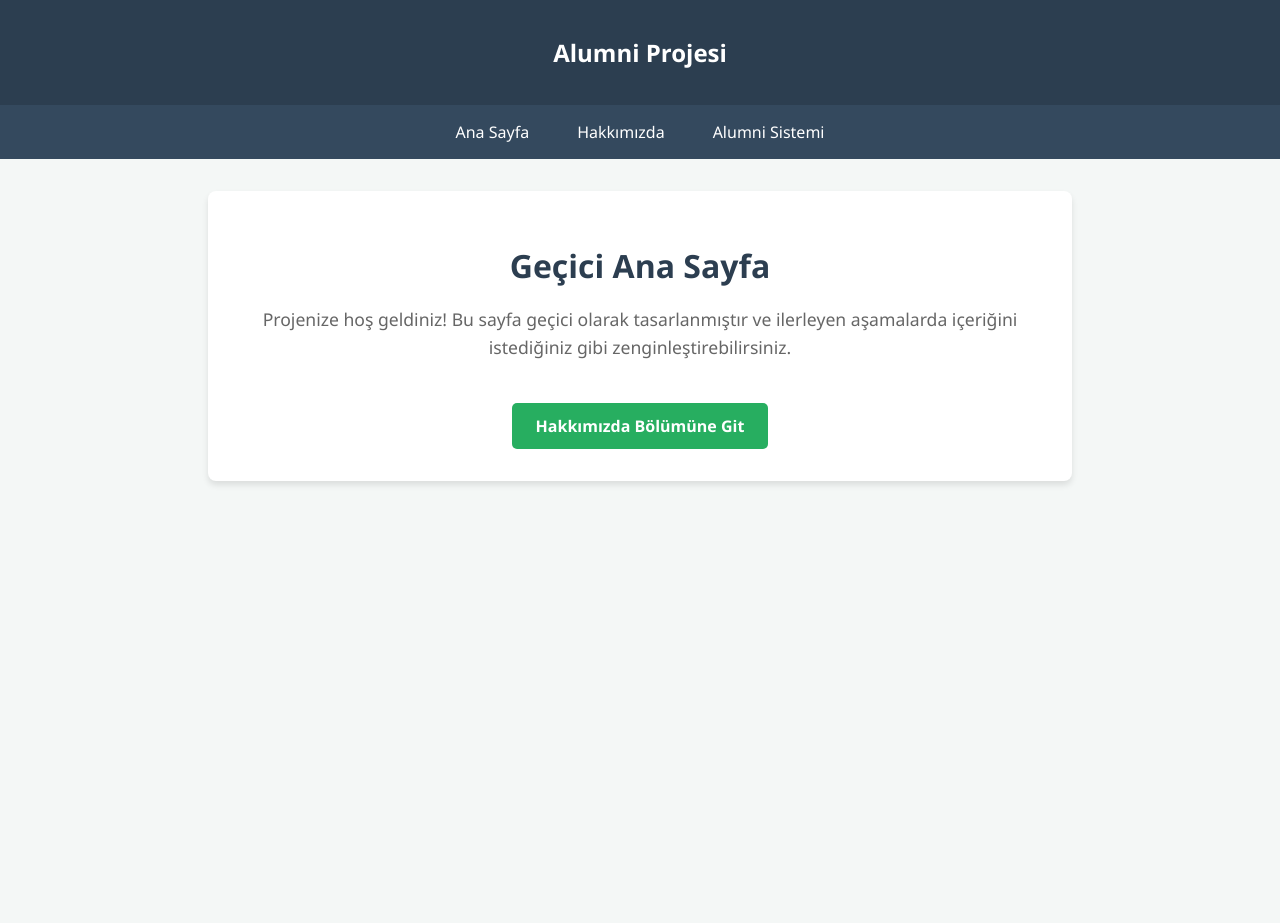
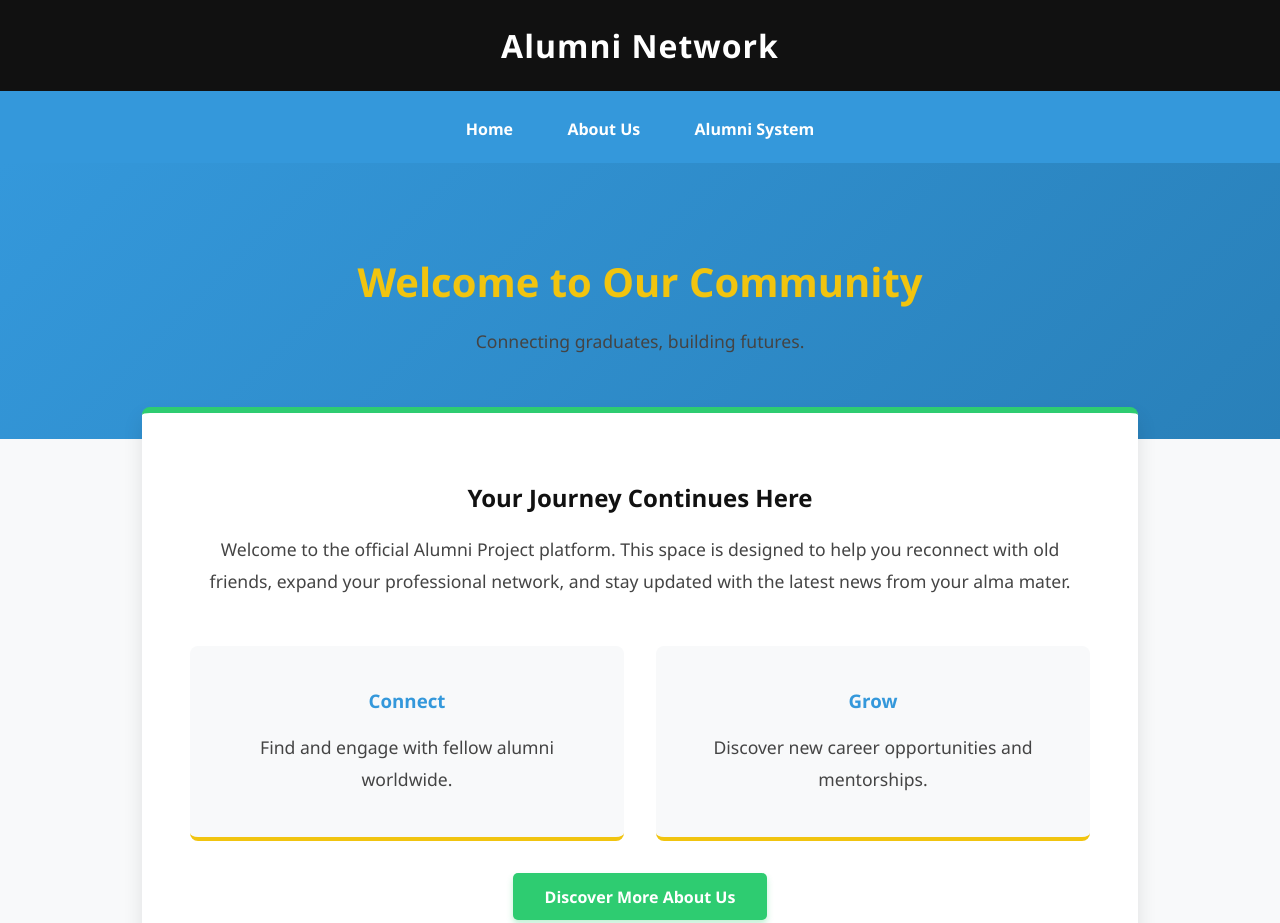
Before and after one commit to kaderdemircan/alumni, a plain HTML site: page index.html in a window 1280 px wide. Shown: the top 923 px of the page. Before the commit the page ends 800 px from the top, so only its background shows below. Drawn offline with Linux system fonts and the light colour scheme.

Commit message:
Changes I made after the lesson.

```diff
--- a/index.html
+++ b/index.html
@@ -1,35 +1,64 @@
 <!DOCTYPE html>
-<html lang="tr">
+<html lang="en">
 <head>
     <meta charset="UTF-8">
     <meta name="viewport" content="width=device-width, initial-scale=1.0">
-    <title>Ana Sayfa</title>
+    <title>Home - Alumni Network</title>
     <style>
-        body { font-family: 'Segoe UI', Tahoma, Geneva, Verdana, sans-serif; margin: 0; padding: 0; background-color: #f4f7f6; color: #333; }
-        header { background: #2c3e50; color: #fff; padding: 1rem 0; text-align: center; }
-        nav { background: #34495e; display: flex; justify-content: center; padding: 0.5rem; }
-        nav a { color: #fff; text-decoration: none; padding: 0.5rem 1rem; margin: 0 0.5rem; border-radius: 4px; transition: background 0.3s; }
-        nav a:hover { background: #2980b9; }
-        .container { max-width: 800px; margin: 2rem auto; padding: 2rem; background: #fff; box-shadow: 0 4px 6px rgba(0,0,0,0.1); border-radius: 8px; text-align: center; }
-        h1 { color: #2c3e50; margin-bottom: 1rem; }
-        p { font-size: 1.1rem; line-height: 1.6; color: #666; }
-        .btn { display: inline-block; margin-top: 1.5rem; padding: 0.75rem 1.5rem; background: #27ae60; color: #fff; text-decoration: none; border-radius: 5px; font-weight: bold; transition: 0.3s; }
-        .btn:hover { background: #2ecc71; }
+        :root {
+            --clr-green: #2ecc71;
+            --clr-yellow: #f1c40f;
+            --clr-black: #111111;
+            --clr-blue: #3498db;
+            --clr-white: #ffffff;
+            --clr-bg: #f8f9fa;
+        }
+        body { font-family: 'Segoe UI', Tahoma, Geneva, Verdana, sans-serif; margin: 0; padding: 0; background-color: var(--clr-bg); color: var(--clr-black); }
+        header { background: var(--clr-black); color: var(--clr-white); padding: 1.5rem 0; text-align: center; border-bottom: 5px solid var(--clr-blue); }
+        header h2 { margin: 0; font-size: 2rem; letter-spacing: 1px; }
+        nav { background: var(--clr-blue); display: flex; justify-content: center; padding: 0.8rem; }
+        nav a { color: var(--clr-white); text-decoration: none; padding: 0.6rem 1.2rem; margin: 0 0.5rem; border-radius: 4px; font-weight: bold; transition: all 0.3s ease; }
+        nav a:hover { background: var(--clr-yellow); color: var(--clr-black); }
+        .hero { background: linear-gradient(135deg, var(--clr-blue) 0%, #2980b9 100%); color: var(--clr-white); padding: 4rem 2rem; text-align: center; }
+        .hero h1 { font-size: 2.5rem; margin-bottom: 1rem; color: var(--clr-yellow); }
+        .container { max-width: 900px; margin: -2rem auto 2rem; padding: 3rem; background: var(--clr-white); box-shadow: 0 10px 20px rgba(0,0,0,0.1); border-radius: 8px; text-align: center; border-top: 6px solid var(--clr-green); position: relative; }
+        p { font-size: 1.1rem; line-height: 1.8; color: #444; }
+        .btn { display: inline-block; margin-top: 2rem; padding: 0.8rem 2rem; background: var(--clr-green); color: var(--clr-white); text-decoration: none; border-radius: 5px; font-weight: bold; transition: 0.3s; box-shadow: 0 4px 6px rgba(46, 204, 113, 0.3); }
+        .btn:hover { background: #27ae60; transform: translateY(-2px); box-shadow: 0 6px 8px rgba(46, 204, 113, 0.4); }
+        .features { display: flex; justify-content: space-around; margin-top: 3rem; gap: 2rem; }
+        .feature-card { flex: 1; padding: 1.5rem; background: var(--clr-bg); border-radius: 8px; border-bottom: 4px solid var(--clr-yellow); }
+        .feature-card h3 { color: var(--clr-blue); }
     </style>
 </head>
 <body>
     <header>
-        <h2>Alumni Projesi</h2>
+        <h2>Alumni Network</h2>
     </header>
     <nav>
-        <a href="/">Ana Sayfa</a>
-        <a href="/about">Hakkımızda</a>
-        <a href="/alumni">Alumni Sistemi</a>
+        <a href="index.html">Home</a>
+        <a href="about.html">About Us</a>
+        <a href="alumni.html">Alumni System</a>
     </nav>
+    <div class="hero">
+        <h1>Welcome to Our Community</h1>
+        <p>Connecting graduates, building futures.</p>
+    </div>
     <div class="container">
-        <h1>Geçici Ana Sayfa</h1>
-        <p>Projenize hoş geldiniz! Bu sayfa geçici olarak tasarlanmıştır ve ilerleyen aşamalarda içeriğini istediğiniz gibi zenginleştirebilirsiniz.</p>
-        <a href="/about" class="btn">Hakkımızda Bölümüne Git</a>
+        <h2>Your Journey Continues Here</h2>
+        <p>Welcome to the official Alumni Project platform. This space is designed to help you reconnect with old friends, expand your professional network, and stay updated with the latest news from your alma mater.</p>
+
+        <div class="features">
+            <div class="feature-card">
+                <h3>Connect</h3>
+                <p>Find and engage with fellow alumni worldwide.</p>
+            </div>
+            <div class="feature-card">
+                <h3>Grow</h3>
+                <p>Discover new career opportunities and mentorships.</p>
+            </div>
+        </div>
+
+        <a href="about.html" class="btn">Discover More About Us</a>
     </div>
 </body>
 </html>
```
Also changed, not shown: about.html (+37 -18 lines).
